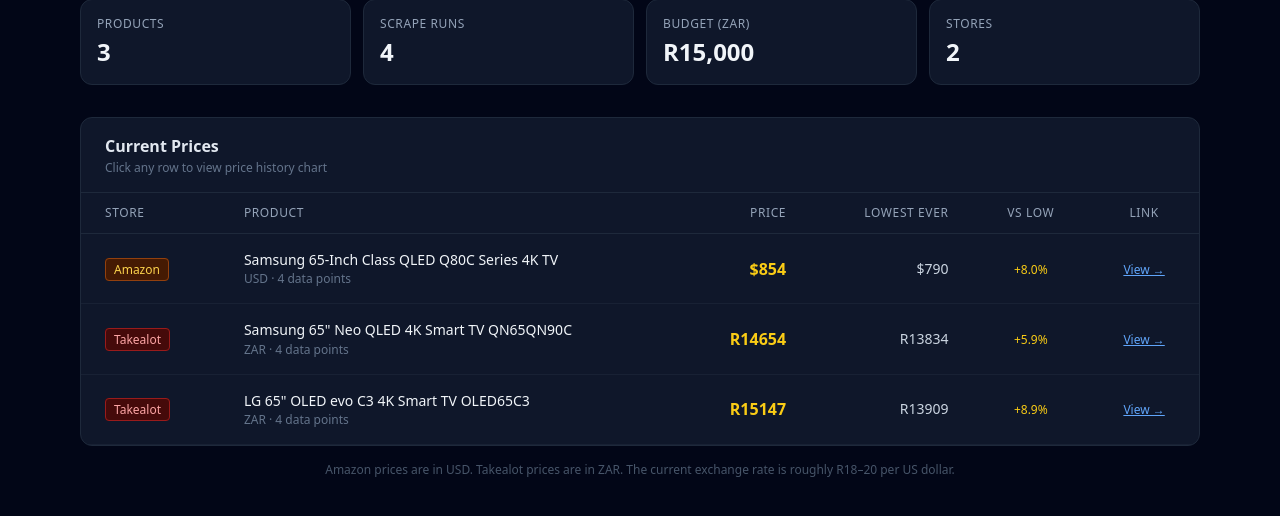
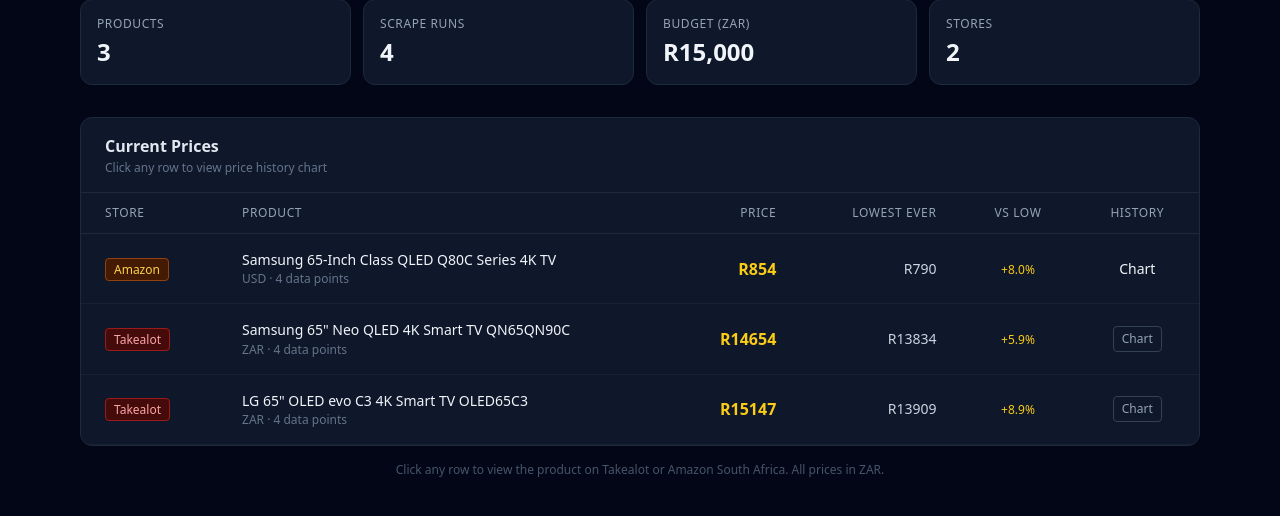
Before and after one commit to Tawiey/price-tracker, a Flask app: page / in a window 1280 px wide. Shown: the part 141-657 px from the top of the page. Run offline with Flask 3, Linux system fonts and the light colour scheme; data comes from the database, SQL or seed files in the repository; some libraries are stand-ins or nearby versions.

Commit message:
feat: Amazon.co.za with ZAR prices + clickable product rows
- Switch Amazon scraper from amazon.com (USD) to amazon.co.za (ZAR)
- All prices now in ZAR, MAX_PRICE_USD removed
- Clicking a product row opens the product page on Takealot or Amazon SA
- Price history chart moved to a dedicated Chart button per row

https://claude.ai/code/session_01VHyKzjCm21hyBF3krCXyM3

```diff
--- a/config.py
+++ b/config.py
@@ -10,6 +10,5 @@ AMAZON_SEARCHES = [
 ]
 
 MAX_PRICE_ZAR = 15000
-MAX_PRICE_USD = 850
 
 DATABASE_PATH = "data/prices.db"
--- a/main.py
+++ b/main.py
@@ -21,7 +21,7 @@ logger = logging.getLogger(__name__)
 def run_scraper() -> int:
     from config import (
         AMAZON_SEARCHES,
-        MAX_PRICE_USD,
+
         MAX_PRICE_ZAR,
         TAKEALOT_SEARCHES,
     )
@@ -39,7 +39,7 @@ def run_scraper() -> int:
 
     logger.info("Scraping Amazon…")
     for query in AMAZON_SEARCHES:
-        found = amazon.scrape(query, max_price=MAX_PRICE_USD)
+        found = amazon.scrape(query, max_price=MAX_PRICE_ZAR)
         logger.info("  %r → %d products", query, len(found))
         all_products.extend(found)
 
--- a/src/app.py
+++ b/src/app.py
@@ -35,7 +35,6 @@ def index():
 def scrape():
     from config import (
         AMAZON_SEARCHES,
-        MAX_PRICE_USD,
         MAX_PRICE_ZAR,
         TAKEALOT_SEARCHES,
     )
@@ -48,7 +47,7 @@ def scrape():
         all_products.extend(found)
 
     for query in AMAZON_SEARCHES:
-        found = amazon.scrape(query, max_price=MAX_PRICE_USD)
+        found = amazon.scrape(query, max_price=MAX_PRICE_ZAR)
         logger.info("Amazon %r → %d products", query, len(found))
         all_products.extend(found)
 
--- a/src/scrapers/amazon.py
+++ b/src/scrapers/amazon.py
@@ -1,5 +1,5 @@
 """
-Amazon.com scraper (prices in USD).
+Amazon South Africa (amazon.co.za) scraper — prices in ZAR.
 
 Note: Amazon has aggressive bot-detection. This works for occasional/monthly
 runs but may intermittently fail with a CAPTCHA response. If that happens,
@@ -18,7 +18,8 @@ from bs4 import BeautifulSoup
 
 logger = logging.getLogger(__name__)
 
-_SEARCH_URL = "https://www.amazon.com/s"
+_BASE_URL = "https://www.amazon.co.za"
+_SEARCH_URL = "https://www.amazon.co.za/s"
 
 _HEADERS = {
     "User-Agent": (
@@ -30,7 +31,7 @@ _HEADERS = {
         "text/html,application/xhtml+xml,application/xml;"
         "q=0.9,image/avif,image/webp,*/*;q=0.8"
     ),
-    "Accept-Language": "en-US,en;q=0.5",
+    "Accept-Language": "en-ZA,en;q=0.9",
     "Accept-Encoding": "gzip, deflate, br",
     "Connection": "keep-alive",
     "Upgrade-Insecure-Requests": "1",
@@ -38,31 +39,27 @@ _HEADERS = {
 }
 
 
-def scrape(query: str, max_price: float = 850) -> list[dict]:
+def scrape(query: str, max_price: float = 15000) -> list[dict]:
     params = {
         "k": query,
         "i": "electronics",
-        "rh": "n:172659",  # TVs & Video category
     }
     try:
         session = requests.Session()
-        # Warm up session with a visit to the homepage first
-        session.get("https://www.amazon.com", headers=_HEADERS, timeout=12)
+        session.get(_BASE_URL, headers=_HEADERS, timeout=12)
         time.sleep(random.uniform(1.5, 3.0))
 
         resp = session.get(_SEARCH_URL, params=params, headers=_HEADERS, timeout=15)
         if resp.status_code != 200:
-            logger.warning("Amazon returned HTTP %s", resp.status_code)
+            logger.warning("Amazon.co.za returned HTTP %s", resp.status_code)
             return []
         if "captcha" in resp.text.lower() or "robot" in resp.text.lower():
-            logger.warning(
-                "Amazon showed a bot-detection page — skipping Amazon results this run"
-            )
+            logger.warning("Amazon.co.za showed a bot-detection page — skipping this run")
             return []
 
         return _parse_results(resp.text, query, max_price)
     except Exception as exc:
-        logger.error("Amazon scrape error for %r: %s", query, exc)
+        logger.error("Amazon.co.za scrape error for %r: %s", query, exc)
         return []
 
 
@@ -88,13 +85,13 @@ def _parse_card(card, query: str) -> dict | None:
     if not title or not _is_relevant(title):
         return None
 
-    # Price: whole + fraction, e.g. "1,299." + "00"
+    # Amazon ZAR prices: whole part may contain "12,999" with no fraction
     whole_el = card.select_one(".a-price-whole")
     frac_el = card.select_one(".a-price-fraction")
     if not whole_el:
         return None
 
-    whole = whole_el.get_text(strip=True).replace(",", "").rstrip(".")
+    whole = whole_el.get_text(strip=True).replace(",", "").replace("\xa0", "").rstrip(".")
     frac = frac_el.get_text(strip=True) if frac_el else "00"
     try:
         price = float(f"{whole}.{frac}")
@@ -103,15 +100,14 @@ def _parse_card(card, query: str) -> dict | None:
 
     link = card.select_one("h2 a")
     href = link["href"] if link and link.get("href") else ""
-    url = f"https://www.amazon.com{href}" if href.startswith("/") else href
-    # Strip tracking params to keep URL clean
+    url = f"{_BASE_URL}{href}" if href.startswith("/") else href
     url = url.split("?")[0] if url else ""
 
     return {
         "store": "Amazon",
         "title": title,
         "price": price,
-        "currency": "USD",
+        "currency": "ZAR",
         "url": url,
         "scraped_at": datetime.now().isoformat(),
         "search_query": query,
@@ -121,5 +117,5 @@ def _parse_card(card, query: str) -> dict | None:
 def _is_relevant(title: str) -> bool:
     t = title.lower()
     has_size = "65" in t or '65"' in t
-    has_tv = any(kw in t for kw in ("tv", "television", "qled", "oled", "qned"))
+    has_tv = any(kw in t for kw in ("tv", "television", "qled", "oled", "qned", "led"))
     return has_size and has_tv
--- a/src/templates/index.html
+++ b/src/templates/index.html
@@ -98,7 +98,7 @@
             <th class="text-right px-6 py-3 font-medium">Price</th>
             <th class="text-right px-6 py-3 font-medium">Lowest ever</th>
             <th class="text-center px-6 py-3 font-medium">vs Low</th>
-            <th class="text-center px-6 py-3 font-medium">Link</th>
+            <th class="text-center px-6 py-3 font-medium">History</th>
           </tr>
         </thead>
         <tbody>
@@ -108,9 +108,9 @@
           {% else %}
             {% set above_pct = 0 %}
           {% endif %}
-          {% set sym = 'R' if p.currency == 'ZAR' else '$' %}
-          <tr class="border-b border-slate-800/60 hover:bg-slate-800/50 transition-colors cursor-pointer"
-              onclick="openHistory('{{ p.store | e }}', {{ p.title | tojson }})">
+          {% set sym = 'R' %}
+          <tr class="border-b border-slate-800/60 hover:bg-slate-800/50 transition-colors {% if p.url %}cursor-pointer{% endif %}"
+              {% if p.url %}onclick="window.open('{{ p.url | e }}', '_blank')"{% endif %}>
             <td class="px-6 py-4 whitespace-nowrap">
               {% if p.store == 'Takealot' %}
               <span class="bg-red-950 text-red-300 border border-red-800 text-xs font-medium px-2 py-0.5 rounded">
@@ -153,12 +153,11 @@
               {% endif %}
             </td>
             <td class="px-6 py-4 text-center" onclick="event.stopPropagation()">
-              {% if p.url %}
-              <a href="{{ p.url }}" target="_blank" rel="noopener"
-                 class="text-blue-400 hover:text-blue-300 underline text-xs">View &rarr;</a>
-              {% else %}
-              <span class="text-slate-600 text-xs">—</span>
-              {% endif %}
+              <button onclick="openHistory('{{ p.store | e }}', {{ p.title | tojson }})"
+                      class="text-slate-400 hover:text-blue-400 text-xs px-2 py-1 border border-slate-700
+                             hover:border-blue-600 rounded transition-colors">
+                Chart
+              </button>
             </td>
           </tr>
           {% endfor %}
@@ -168,8 +167,7 @@
   </div>
 
   <p class="text-slate-600 text-xs mt-4 text-center">
-    Amazon prices are in USD. Takealot prices are in ZAR.
-    The current exchange rate is roughly R18–20 per US dollar.
+    Click any row to view the product on Takealot or Amazon South Africa. All prices in ZAR.
   </p>
 
   {% else %}
```
